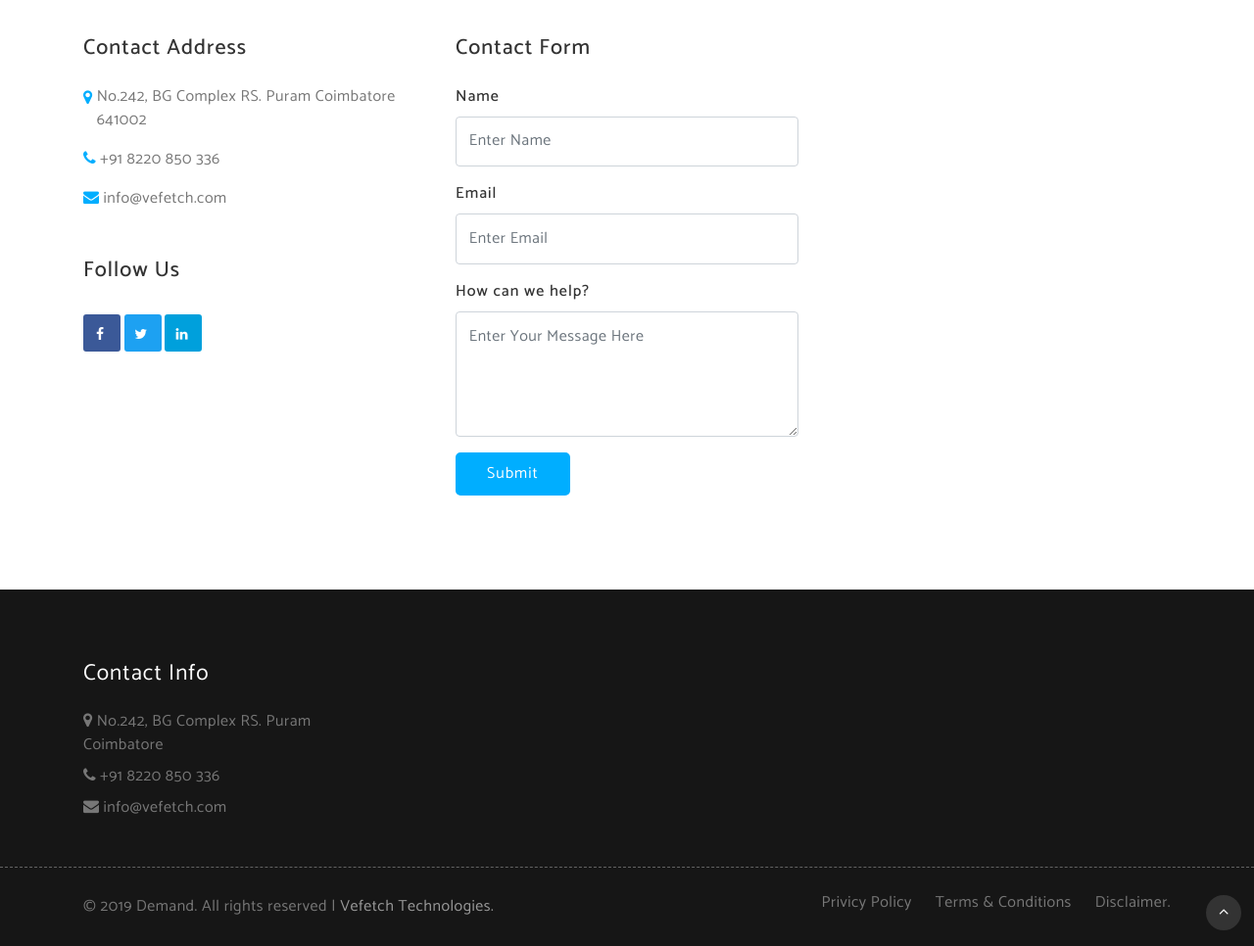
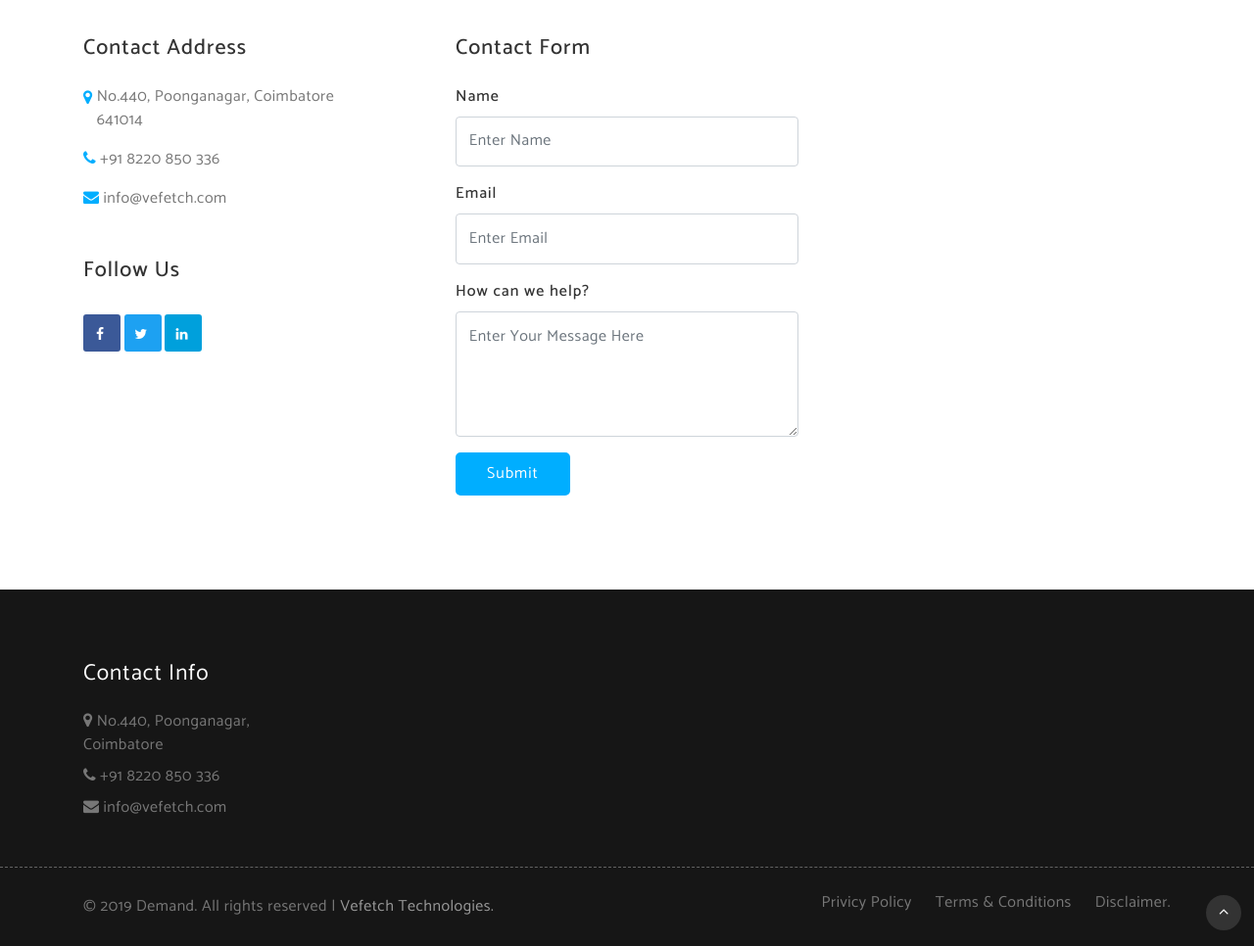
Before and after one commit to gauthamrgramalingam/vefetchsite, a plain HTML site: page contact.html in a window 1280 px wide. Shown: the part 454-1420 px from the top of the page at 98% size. Drawn offline with Linux system fonts and the light colour scheme.

Commit message:
Update contact.html

```diff
--- a/contact.html
+++ b/contact.html
@@ -95,7 +95,7 @@ Smartphone Compatible web template, free webdesigns for Nokia, Samsung, LG, Sony
 			<div class="col-lg-4 col-md-6 contact-address">
 				<h4 class="mb-sm-4 mb-3 w3f_title">Contact Address</h4>
 				<ul class="list-w3">
-					<li class="d-flex"><span class="fa mt-1 mr-1 fa-map-marker"></span>No.242, BG Complex RS. Puram Coimbatore <br>641002</li>
+					<li class="d-flex"><span class="fa mt-1 mr-1 fa-map-marker"></span>No.440, Poonganagar,  Coimbatore <br>641014</li>
 					<li class="my-3"><span class="fa mr-1 fa-phone"></span>+91 8220 850 336</li>
 					<!-- <li class="my-3"><span class="fa mr-1 fa-phone"></span>1-600-1234-567</li> -->
 					<li class=""><span class="fa mr-1 fa-envelope"></span><a href="mailto:info@vefetch.com">info@vefetch.com</a></li>
@@ -143,7 +143,7 @@ Smartphone Compatible web template, free webdesigns for Nokia, Samsung, LG, Sony
 			<div class="col-lg-3 col-sm-6 footer-top">
 				<h4 class="mb-sm-4 mb-3 w3f_title">Contact Info</h4>
 				<ul class="list-w3">
-					<li><span class="fa mr-1 fa-map-marker"></span>No.242, BG Complex RS. Puram Coimbatore</li>
+					<li><span class="fa mr-1 fa-map-marker"></span>No.440, Poonganagar, Coimbatore</li>
 					<li class="my-2"><span class="fa mr-1 fa-phone"></span>+91 8220 850 336</li>
 					<!-- <li class="my-2"><span class="fa mr-1 fa-phone"></span>#</li> -->
 					<li class=""><span class="fa mr-1 fa-envelope"></span><a href="mailto:info@vefetch.com">info@vefetch.com</a></li>
```
